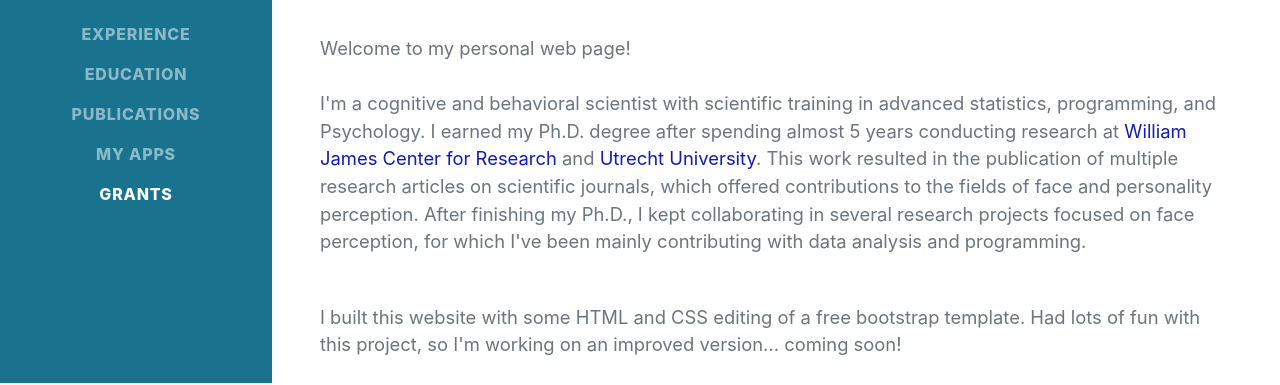
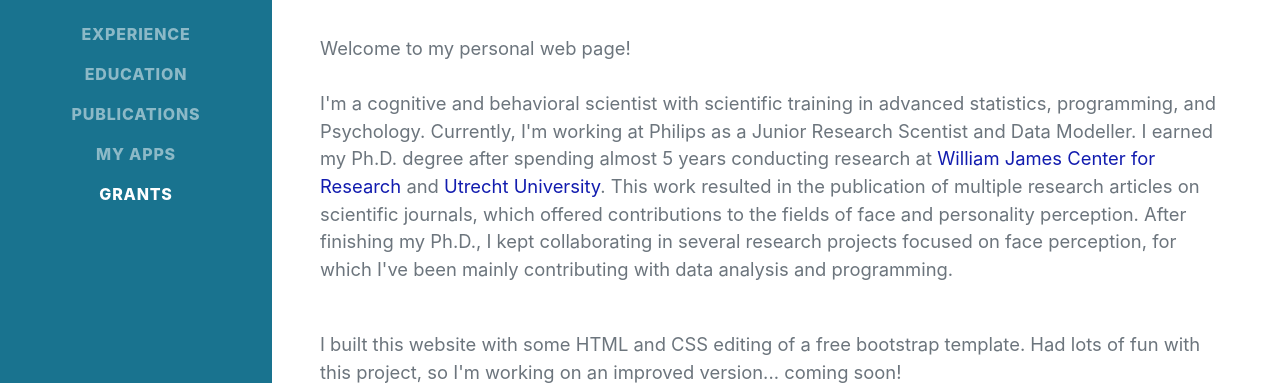
Before and after one commit to olivethree/manueloliveira, a plain HTML site: page index.html in a window 1280 px wide. Shown: the part 417-802 px from the top of the page. Drawn offline with nearby package versions, Linux system fonts and the light colour scheme; a web font is replaced by a local one.

Commit message:
updated bio content

```diff
--- a/index.html
+++ b/index.html
@@ -68,7 +68,8 @@
                     <p class="lead mb-5">Welcome to my personal web page!<br>
                     </br>
                     I'm a cognitive and behavioral scientist with scientific training in advanced statistics,
-                    programming, and Psychology. I earned my Ph.D. degree after spending almost 5 years conducting research at
+                    programming, and Psychology. Currently, I'm working at Philips as a Junior Research Scentist and Data Modeller.
+                    I earned my Ph.D. degree after spending almost 5 years conducting research at
                     <a href="https://williamjamescr.org/" target="_blank">William James Center for Research</a>
                      and <a href="https://www.uu.nl/en/research/behaviour-in-social-context/research-programmes/social-cognitive-and-interpersonal-determinants-of-behaviour" target="_blank">Utrecht University</a>.
                     This work resulted in the publication of multiple research articles on scientific journals,
```
